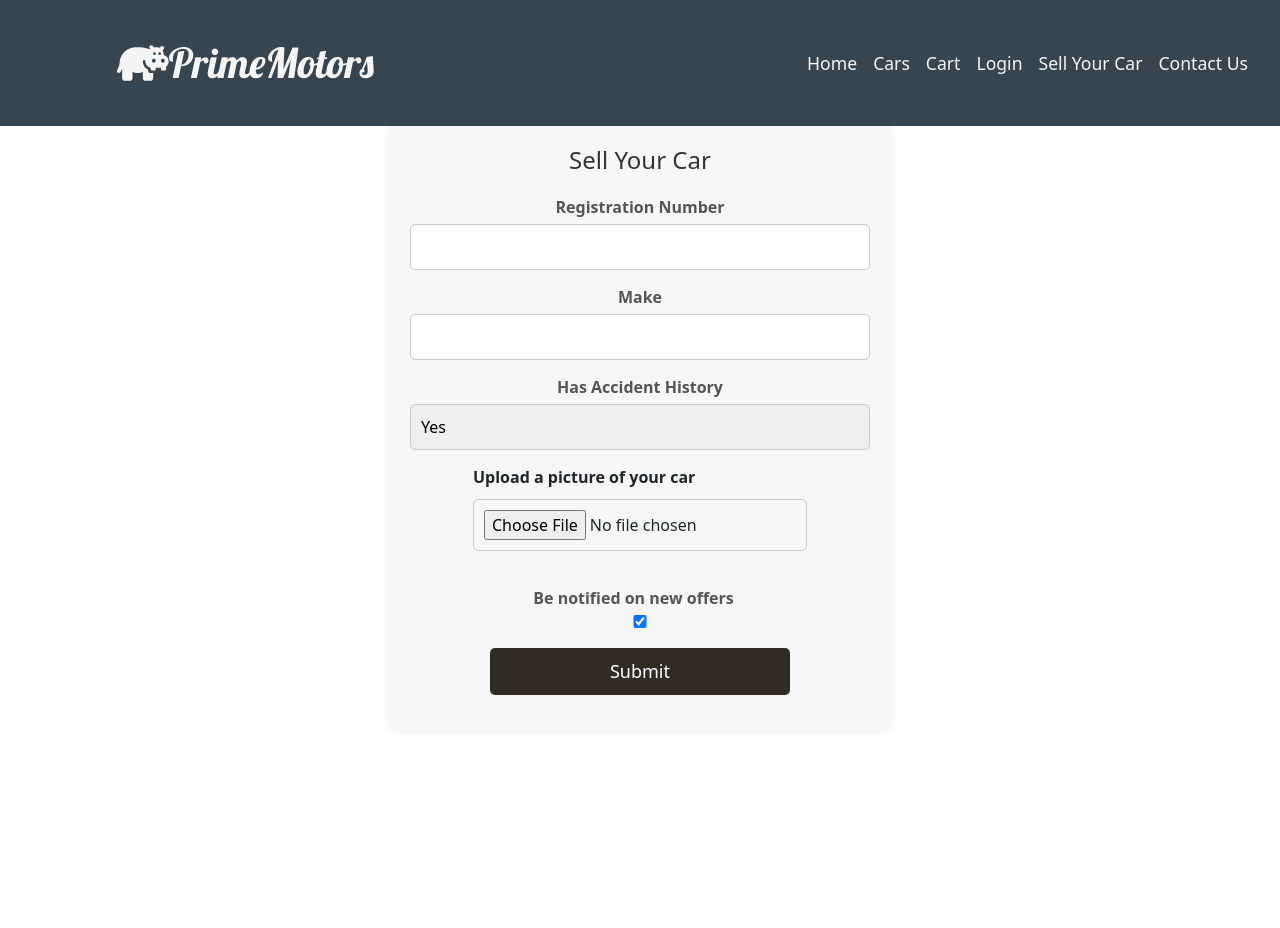
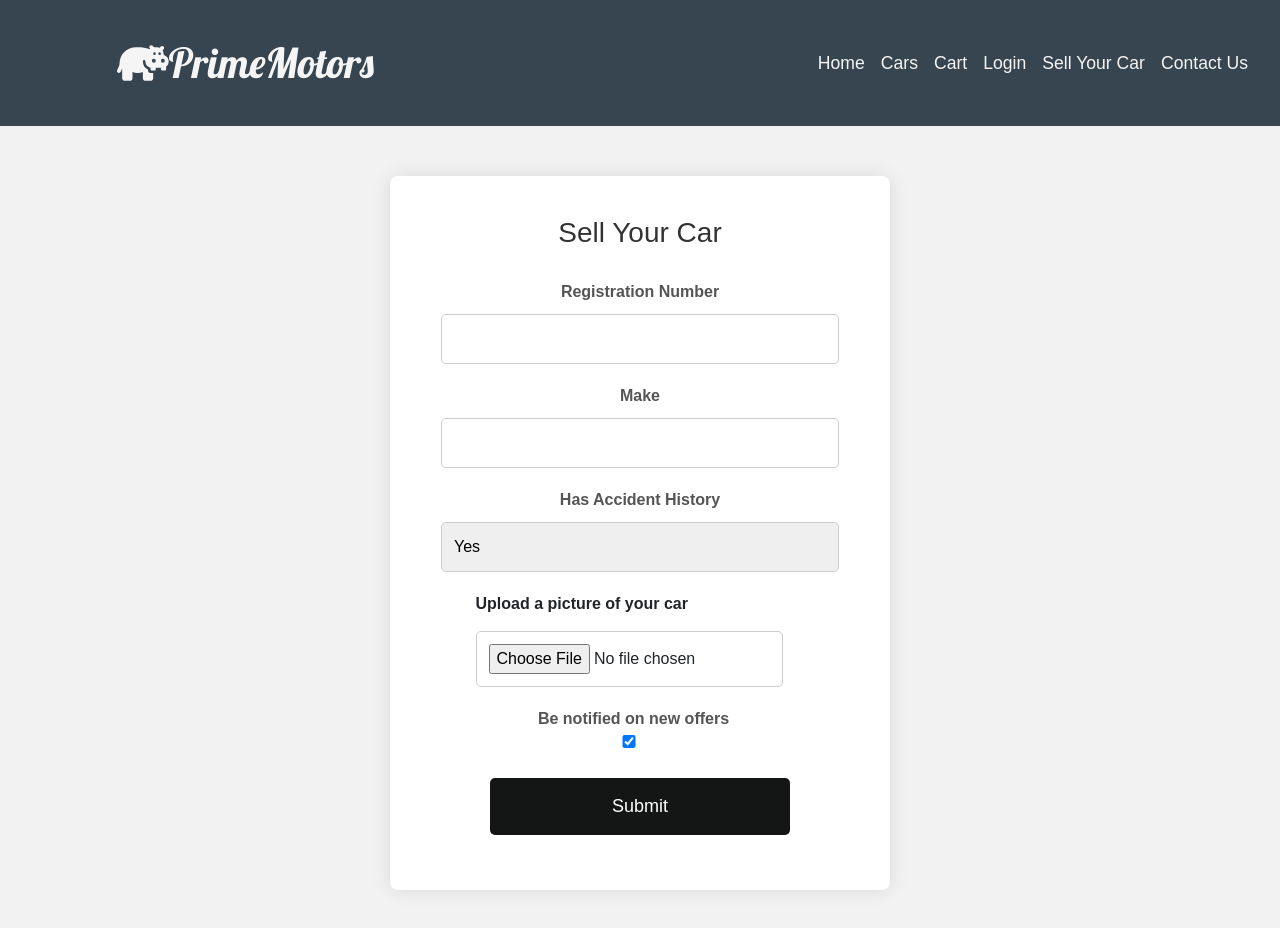
Before and after one commit to KellyAineah/prime-motors, a React (Create React App) app: page /sellyourcar in a window 1280 px wide. Shown: the top 928 px of the page. Before the commit the page ends 800 px from the top, so only its background shows below. Built offline with nearby package versions, Linux system fonts and the light colour scheme; data requests are answered from the project's data file.

Commit message:
added css for sell your car page

```diff
--- a/src/sellYourCar.css
+++ b/src/sellYourCar.css
@@ -1,66 +1,78 @@
+/* Global Styles */
+body {
+  font-family: Arial, sans-serif; /* Change to a modern font */
+  background-color: #f2f2f2; /* Light background color */
+}
+
+/* Form Styles */
 .sell-your-car-form {
   max-width: 500px;
-  margin: 0 auto;
-  padding: 20px;
-  background-color: #f7f7f7;
+  margin: 50px auto; /* Center the form vertically */
+  padding: 40px;
+  background-color: #ffffff;
   border-radius: 8px;
-  box-shadow: 0 0 10px rgba(0, 0, 0, 0.1);
+  box-shadow: 0 0 20px rgba(0, 0, 0, 0.1);
 }
 
 .sell-your-car-form h1 {
-  font-size: 24px;
+  font-size: 28px;
   text-align: center;
-  margin-bottom: 20px;
-  color: #333;
+  margin-bottom: 30px;
+  color: #333333;
 }
 
 .sell-your-car-form label {
   display: block;
-  margin-bottom: 5px;
+  margin-bottom: 10px;
   font-weight: bold;
-  color: #555;
+  color: #555555;
 }
 
 .sell-your-car-form input[type="text"],
+.sell-your-car-form select,
 .sell-your-car-form input[type="file"],
-.sell-your-car-form select,
 .sell-your-car-form input[type="checkbox"] {
-  width: 100%;
-  padding: 10px;
-  margin-bottom: 15px;
-  border: 1px solid #ccc;
+  width: calc(100% - 22px); /* Adjust for padding */
+  padding: 12px;
+  margin-bottom: 20px;
+  border: 1px solid #cccccc;
   border-radius: 5px;
   font-size: 16px;
+  transition: border-color 0.3s;
+}
+
+.sell-your-car-form input[type="text"]:focus,
+.sell-your-car-form select:focus,
+.sell-your-car-form input[type="file"]:focus,
+.sell-your-car-form input[type="checkbox"]:focus {
+  border-color: #555555; /* Change border color on focus */
 }
 
 .sell-your-car-form select {
   appearance: none;
   -webkit-appearance: none;
   -moz-appearance: none;
-  /* background: url("dropdown-arrow.png") no-repeat right center; */
+
   background-size: 15px;
 }
 
-.sell-your-car-form .car-image {
-  margin-bottom: 20px;
-}
-
 .sell-your-car-form .car-image p {
-  margin-bottom: 10px;
+  margin-bottom: 15px;
   font-weight: bold;
 }
 
 .sell-your-car-form .car-image img {
+  display: block;
   max-width: 100%;
   margin-top: 10px;
   border-radius: 5px;
 }
 
 .sell-your-car-form input[type="submit"] {
-  background-color: #302c21;
-  color: #fff;
+  background-color: #131614;
+  color: #ffffff;
   border: none;
-  padding: 10px 20px;
+  padding: 15px 20px;
   font-size: 18px;
   border-radius: 5px;
   cursor: pointer;
@@ -68,5 +80,5 @@
 }
 
 .sell-your-car-form input[type="submit"]:hover {
-  background-color: #09090a;
+  background-color: #333;
 }
```
